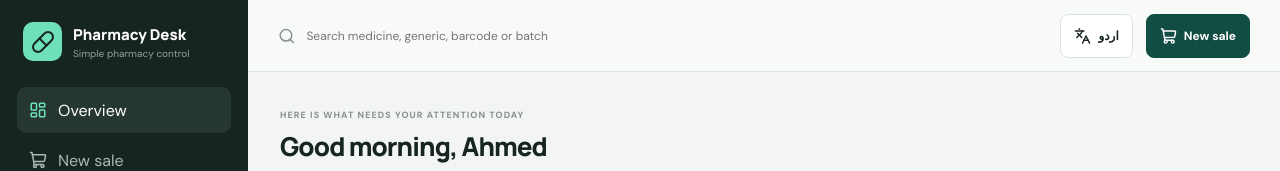
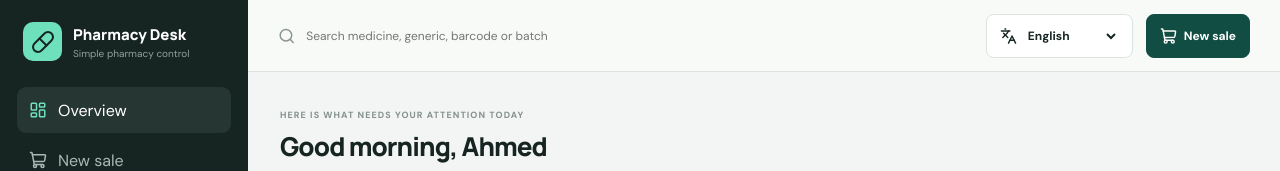
Before and after one commit to davimiza1/pharmacy-desk-demo, a React (Vite) app: page / in a window 1280 px wide. Shown: the top 171 px of the page. Built offline with nearby package versions, Linux system fonts and the light colour scheme.

Commit message:
Simplify language options

```diff
--- a/src/main.jsx
+++ b/src/main.jsx
@@ -6,7 +6,8 @@ import'./styles.css';
 const load=()=>{try{return{...seed,...JSON.parse(localStorage.getItem('pharmacy-desk-v1'))}}catch{return seed}};
 const words={
  en:{dash:'Overview',sale:'New sale',stock:'Medicines & stock',purchase:'Purchases',supplier:'Suppliers',invoice:'Invoices',report:'Reports',search:'Search medicine, generic, barcode or batch',newSale:'New sale',hello:'Good morning, Ahmed',sub:'Here is what needs your attention today',sales:"Today's sales",profit:'Estimated profit',low:'Low stock',expiring:'Expiring soon',quick:'Quick actions',start:'Start billing',addMed:'Add medicine',buy:'Record purchase',recent:'Recent invoices',attention:'Needs attention',language:'اردو'},
- ur:{dash:'خلاصہ',sale:'نئی فروخت',stock:'ادویات اور اسٹاک',purchase:'خریداری',supplier:'سپلائرز',invoice:'انوائس',report:'رپورٹس',search:'دوا، جنیرک، بارکوڈ یا بیچ تلاش کریں',newSale:'نئی فروخت',hello:'السلام علیکم، احمد',sub:'آج ان چیزوں پر توجہ دیں',sales:'آج کی فروخت',profit:'اندازاً منافع',low:'کم اسٹاک',expiring:'جلد ختم ہونے والی',quick:'فوری کام',start:'بل بنائیں',addMed:'دوا شامل کریں',buy:'خریداری درج کریں',recent:'حالیہ انوائس',attention:'توجہ ضروری',language:'English'}
+ ur:{dash:'خلاصہ',sale:'نئی فروخت',stock:'ادویات اور اسٹاک',purchase:'خریداری',supplier:'سپلائرز',invoice:'انوائس',report:'رپورٹس',search:'دوا، جنیرک، بارکوڈ یا بیچ تلاش کریں',newSale:'نئی فروخت',hello:'السلام علیکم، احمد',sub:'آج ان چیزوں پر توجہ دیں',sales:'آج کی فروخت',profit:'اندازاً منافع',low:'کم اسٹاک',expiring:'جلد ختم ہونے والی',quick:'فوری کام',start:'بل بنائیں',addMed:'دوا شامل کریں',buy:'خریداری درج کریں',recent:'حالیہ انوائس',attention:'توجہ ضروری'},
+ mix:{dash:'Overview / خلاصہ',sale:'New Sale / نئی فروخت',stock:'Medicines / ادویات',purchase:'Purchases / خریداری',supplier:'Suppliers / سپلائرز',invoice:'Invoices / انوائس',report:'Reports / رپورٹس',search:'Search medicine, barcode یا دوا تلاش کریں',newSale:'New Sale / نئی فروخت',hello:'Good morning / السلام علیکم، احمد',sub:'Today’s important work / آج کے ضروری کام',sales:'Today’s Sales / آج کی فروخت',profit:'Profit / منافع',low:'Low Stock / کم اسٹاک',expiring:'Expiring Soon / جلد میعاد ختم',quick:'Quick Actions / فوری کام',start:'Start Billing / بل بنائیں',addMed:'Add Medicine / دوا شامل کریں',buy:'Record Purchase / خریداری درج کریں',recent:'Recent Invoices / حالیہ انوائس',attention:'Needs Attention / توجہ ضروری'}
 };
 
 function App(){
@@ -21,7 +22,7 @@ function App(){
   <aside className={nav?'sidebar open':'sidebar'}><div className="brand"><span><Pill/></span><div><strong>Pharmacy Desk</strong><small>Simple pharmacy control</small></div><button className="close" onClick={()=>setNav(false)}><X/></button></div><nav>
    <Nav icon={LayoutDashboard} text={t.dash} active={view==='dashboard'} click={()=>navigate('dashboard')}/><Nav icon={ShoppingCart} text={t.sale} active={view==='sale'} click={()=>navigate('sale')}/><Nav icon={Package} text={t.stock} active={view==='stock'} click={()=>navigate('stock')} badge={data.medicines.filter(x=>x.stock<=x.min).length}/><Nav icon={Truck} text={t.purchase} active={view==='purchases'} click={()=>navigate('purchases')}/><Nav icon={FileText} text={t.invoice} active={view==='invoices'||view==='invoice'} click={()=>navigate('invoices')} badge={data.invoices.length}/><Nav icon={BarChart3} text={t.report} active={view==='reports'} click={()=>navigate('reports')}/>
   </nav><div className="safety"><AlertTriangle/><div><strong>Expiry safety</strong><small>{data.medicines.filter(x=>daysLeft(x.expiry)<=90).length} batches need review</small></div></div><div className="owner"><span>AM</span><div><strong>Ahmed Medical Store</strong><small>Owner</small></div></div></aside>{nav&&<div className="scrim" onClick={()=>setNav(false)}/>}<main>
-   <header><button className="menu" onClick={()=>setNav(true)}><Menu/></button><div className="global-search"><Search/><input value={query} onChange={e=>setQuery(e.target.value)} placeholder={t.search}/></div><button className="lang" onClick={()=>setLang(lang==='en'?'ur':'en')}><Languages/>{t.language}</button><button className="primary" onClick={()=>navigate('sale')}><ShoppingCart/>{t.newSale}</button></header>{notice&&<div className="toast"><CheckCircle2/>{notice}</div>}
+   <header><button className="menu" onClick={()=>setNav(true)}><Menu/></button><div className="global-search"><Search/><input value={query} onChange={e=>setQuery(e.target.value)} placeholder={t.search}/></div><label className="lang" aria-label="Language"><Languages/><select value={lang} onChange={e=>setLang(e.target.value)}><option value="en">English</option><option value="ur">اردو</option><option value="mix">English + اردو</option></select></label><button className="primary" onClick={()=>navigate('sale')}><ShoppingCart/>{t.newSale}</button></header>{notice&&<div className="toast"><CheckCircle2/>{notice}</div>}
    {view==='dashboard'&&<Dashboard data={data} t={t} navigate={navigate} setModal={setModal} open={i=>{setSelected(i);setView('invoice')}}/>}
    {view==='sale'&&<Sale medicines={filtered} onSave={saveInvoice} lang={lang}/>}
    {view==='stock'&&<Stock medicines={filtered} setModal={setModal} lang={lang}/>}
```
Also changed, not shown: src/styles.css.
